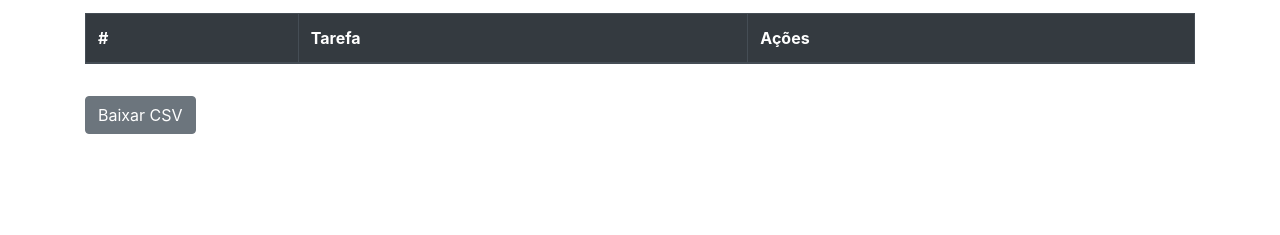
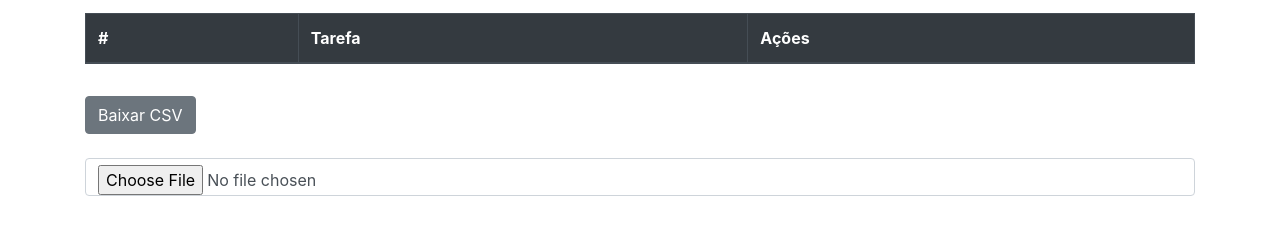
Before and after one commit to iannbraga/code_triks_with_alpinejs, a plain HTML site: page todo-list/index.html in a window 1280 px wide. Shown: the part 161-396 px from the top of the page. Drawn offline with nearby package versions, Linux system fonts and the light colour scheme.

Commit message:
Importação de CSV

```diff
--- a/cronograma-atividades/tarefas.csv
+++ b/cronograma-atividades/tarefas.csv
@@ -1,3 +1,2 @@
 Tarefa,Status
-Tarefa 2,Pendente
 Tarefa 1,Pendente
--- a/todo-list/index.html
+++ b/todo-list/index.html
@@ -3,7 +3,7 @@
 <head>
     <meta charset="UTF-8">
     <meta name="viewport" content="width=device-width, initial-scale=1.0">
-    <title>Lista de Tarefas com CRUD e CSV</title>
+    <title>Lista de Tarefas com CRUD, CSV e Importação</title>
     <link href="https://cdn.jsdelivr.net/npm/bootstrap@4.5.2/dist/css/bootstrap.min.css" rel="stylesheet">
     <script src="https://cdn.jsdelivr.net/npm/alpinejs@2.8.2/dist/alpine.js" defer></script>
 </head>
@@ -54,6 +54,11 @@
 
         <!-- Botão para Baixar o CSV -->
         <button @click="downloadCSV" class="btn btn-secondary mt-3">Baixar CSV</button>
+
+        <!-- Formulário para Importar CSV -->
+        <div class="mt-4">
+            <input type="file" @change="importCSV" class="form-control" accept=".csv" />
+        </div>
     </div>
 
     <script>
@@ -100,6 +105,31 @@
                     document.body.appendChild(link);
                     link.click(); // Simula o clique para iniciar o download
                     document.body.removeChild(link); // Remove o link após o clique
+                },
+
+                // Função para importar o CSV
+                importCSV(event) {
+                    const file = event.target.files[0];
+                    if (file && file.type === 'text/csv') {
+                        const reader = new FileReader();
+                        reader.onload = (e) => {
+                            const content = e.target.result;
+                            const rows = content.split('\n').map(row => row.split(','));
+
+                            // Ignora o cabeçalho
+                            const tasks = rows.slice(1).map(row => {
+                                return {
+                                    text: row[0].trim(),
+                                    done: row[1] && row[1].trim() === 'Feita'
+                                };
+                            });
+
+                            this.tasks = tasks;
+                        };
+                        reader.readAsText(file);
+                    } else {
+                        alert('Por favor, carregue um arquivo CSV válido.');
+                    }
                 }
             }
         }
```
